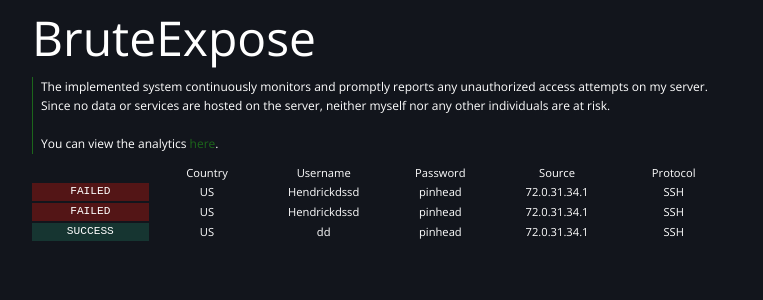
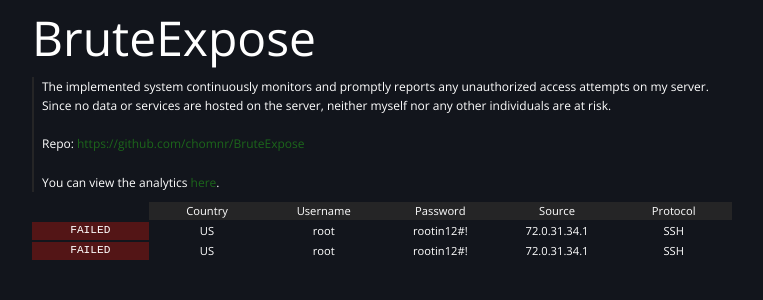
Before and after one commit to chomnr/bruteexpose-web-example-vue, a Vue app: page / in a window 1280 px wide. Shown: the top 300 px of the page, without its empty margins (258-1021 px from the left). Built offline with nearby package versions, Linux system fonts and the light colour scheme.

Commit message:
small adjustments with the components.

```diff
--- a/src/assets/base.css
+++ b/src/assets/base.css
@@ -7,6 +7,7 @@
   --be-c-white-mute: #f2f2f2;
 
   --be-c-black: #12151c;
+  --be-c-black-light: #252526;
   --be-c-black-mute: #151619;
 
   --be-c-red: #661b1c;
@@ -27,8 +28,15 @@
   --logger-status-blocked: var(--be-c-red-darker);
   --logger-status-success: var(--be-c-green-darker);
   --logger-status-font: monospace;
-  --logger-border-color: var(--be-c-green);
+
+  --logger-border-color: var(--be-c-black-light);
+
   --logger-item-spacing: 2rem;
+
+  --logger-col-font-size: 0.7rem;
+  --logger-col-width: 100px;
+  --logger-col-min-width: 50px;
+  --logger-col-text-align: center;
 }
 
 
--- a/src/assets/main.css
+++ b/src/assets/main.css
@@ -3,7 +3,6 @@
 #app {
   max-width: 1280px;
   margin: 0 auto;
-  /*padding: 2rem;*/
 
   font-weight: normal;
 }
@@ -11,14 +10,12 @@
 a,
 .green {
   text-decoration: none;
-  /*color: hsla(160, 100%, 37%, 1);*/
   color: var(--be-c-green);
   transition: 0.4s;
 }
 
 @media (hover: hover) {
   a:hover {
-    /*background-color: hsla(160, 100%, 37%, 0.2);*/
     background-color: var(--be-c-green-darker);
   }
 }
--- a/src/components/BruteLogger/BruteLogger.vue
+++ b/src/components/BruteLogger/BruteLogger.vue
@@ -10,109 +10,28 @@ import BruteLoggerTitle from "@/components/BruteLogger/BruteLoggerTitle.vue";
     <div class="description">
       The implemented system continuously monitors and promptly reports any unauthorized access attempts on my server. Since no data or services are hosted on the server, neither myself nor any other individuals are at risk.
       <br><br>
+      Repo: <a href="https://github.com/chomnr/BruteExpose">https://github.com/chomnr/BruteExpose</a>
+      <br><br>
       You can view the analytics <a href="#">here</a>.
     </div>
     <div class="log-table">
-        <div class="log-entry header">
-          <div class="col"></div>
-          <div class="col">Country</div>
-          <div class="col">Username</div>
-          <div class="col">Password</div>
-          <div class="col">Source</div>
-          <div class="col">Protocol</div>
-        </div>
-      <div class="log-entry">
-        <div class="col status failed">FAILED</div>
-        <div class="col">US</div>
-        <div class="col">Hendrickdssd</div>
-        <div class="col">pinhead</div>
-        <div class="col">72.0.31.34.1</div>
-        <div class="col">SSH</div>
-      </div>
-      <div class="log-entry">
-        <div class="col status failed">FAILED</div>
-        <div class="col">US</div>
-        <div class="col">Hendrickdssd</div>
-        <div class="col">pinhead</div>
-        <div class="col">72.0.31.34.1</div>
-        <div class="col">SSH</div>
-      </div>
-      <div class="log-entry">
-        <div class="col status success">SUCCESS</div>
-        <div class="col">US</div>
-        <div class="col">dd</div>
-        <div class="col">pinhead</div>
-        <div class="col">72.0.31.34.1</div>
-        <div class="col">SSH</div>
-      </div>
+      <BruteLoggerTitle/>
+      <BruteLoggerItem>
+        <template #country>US</template>
+        <template #username>root</template>
+        <template #password>rootin12#!</template>
+        <template #source>72.0.31.34.1</template>
+        <template #protocol>SSH</template>
+      </BruteLoggerItem>
+      <BruteLoggerItem>
+        <template #country>US</template>
+        <template #username>root</template>
+        <template #password>rootin12#!</template>
+        <template #source>72.0.31.34.1</template>
+        <template #protocol>SSH</template>
+      </BruteLoggerItem>
     </div>
   </div>
-    <!--
-    <div class="log-block">
-        <div class="log">
-          <div class="data">Region</div>
-          <div class="data">Username</div>
-          <div class="data">Password</div>
-          <div class="data">Source</div>
-          <div class="data">Protocol</div>
-        </div>
-    </div>
-    -->
-    <!--
-    <div class="log-block">
-      <div class="log title">
-        <ul>
-          <li class="data">Region</li>
-          <li class="data">Username</li>
-          <li class="data">Password</li>
-          <li class="data">Source</li>
-          <li class="data">Protocol</li>
-        </ul>
-      </div>
-      <div class="log">
-        <ul>
-          <li class="status failed">FAILED</li>
-          <li class="data">US</li>
-          <li class="data">root</li>
-          <li class="data">rootwizard123!</li>
-          <li class="data">12.1.434.31</li>
-          <li class="data">SSH</li>
-        </ul>
-      </div>
-      <div class="log">
-        <ul>
-          <li class="status failed">FAILED</li>
-          <li class="data">IR</li>
-          <li class="data">admin</li>
-          <li class="data">adminplesk</li>
-          <li class="data">13.451.132.31</li>
-          <li class="data">SSH</li>
-        </ul>
-      </div>
-    </div>
-    -->
-  <!--
-  <div class="log-entry">
-          <ul>
-            <li>CN</li>
-            <li>SSH</li>
-          </ul>
-        </div>
-
-  <table class="logger-list">
-    <BruteLoggerTitle></BruteLoggerTitle>
-    <BruteLoggerItem>
-      <template #region>CN</template>
-      <template #username>root</template>
-      <template #password>root123!</template>
-      <template #hostname>123.13.21.433</template>
-      <template #protocol>SSH</template>
-    </BruteLoggerItem>
-
-  </table>
-  -->
-  <!--todo: title, body-->
-
 </template>
 
 
@@ -128,7 +47,7 @@ import BruteLoggerTitle from "@/components/BruteLogger/BruteLoggerTitle.vue";
  }
 
  .description {
-   border-left: 1px solid var(--logger-border-color);
+   border-left: 2px solid var(--logger-border-color);
    font-size: 0.75rem;
    padding-left: 0.5rem;
  }
--- a/src/components/BruteLogger/BruteLoggerItem.vue
+++ b/src/components/BruteLogger/BruteLoggerItem.vue
@@ -3,27 +3,44 @@
 </script>
 
 <template>
-  <tbody>
-    <tr class="logger-item">
-      <td><slot name="region"></slot></td>
-      <td><slot name="username"></slot></td>
-      <td><slot name="password"></slot></td>
-      <td><slot name="hostname"></slot></td>
-      <td><slot name="protocol"></slot></td>
-  </tr>
-  </tbody>
+  <div class="log-entry">
+    <div class="col status failed">FAILED</div>
+    <div class="col"><slot name="country"></slot></div>
+    <div class="col"><slot name="username"></slot></div>
+    <div class="col"><slot name="password"></slot></div>
+    <div class="col"><slot name="source"></slot></div>
+    <div class="col"><slot name="protocol"></slot></div>
+  </div>
 </template>
-
 <style scoped>
 
-@media (min-width: 1024px) {
-  .logger-item {
-    font-size: 0.95rem;
-  }
-  .logger-item .region {}
-  .logger-item .username {}
-  .logger-item .password {}
-  .logger-item .hostname {}
-  .logger-item .protocol {}
+.log-entry {
+  display: flex;
+  justify-content: center;
+}
+
+.log-entry.header {
+  display: flex;
+}
+
+.col {
+  flex: 1;
+  font-size: var(--logger-col-font-size);
+  width: var(--logger-col-width);
+  min-width: var(--logger-col-min-width);
+  text-align: var(--logger-col-text-align);
+}
+
+.col.status {
+  font-family: var(--logger-status-font);
+  min-width: 10px;
+}
+
+.col.status.success {
+  background: var(--logger-status-success);
+}
+
+.col.status.failed {
+  background: var(--logger-status-blocked);
 }
 </style>
--- a/src/components/BruteLogger/BruteLoggerTitle.vue
+++ b/src/components/BruteLogger/BruteLoggerTitle.vue
@@ -3,20 +3,32 @@
 </script>
 
 <template>
-  <thead>
-    <tr class="title">
-      <th>Region</th>
-      <th>Username</th>
-      <th>Password</th>
-      <th>Source</th>
-      <th>Protocol</th>
-    </tr>
-  </thead>
+  <div class="log-entry header">
+    <div class="col" style="background: var(--color-background) !important"></div>
+    <div class="col">Country</div>
+    <div class="col">Username</div>
+    <div class="col">Password</div>
+    <div class="col">Source</div>
+    <div class="col">Protocol</div>
+  </div>
 </template>
 
 <style scoped>
-  .logger-list .title-block {
-    background: var(--be-c-red);
-  }
-  .logger-list .title {}
+.log-entry {
+  display: flex;
+  justify-content: center;
+}
+
+.log-entry.header {
+  display: flex;
+  background: var(--be-c-black-light);
+}
+
+.col {
+  flex: 1;
+  font-size: var(--logger-col-font-size);
+  width: var(--logger-col-width);
+  min-width: var(--logger-col-min-width);
+  text-align: var(--logger-col-text-align);
+}
 </style>
```
